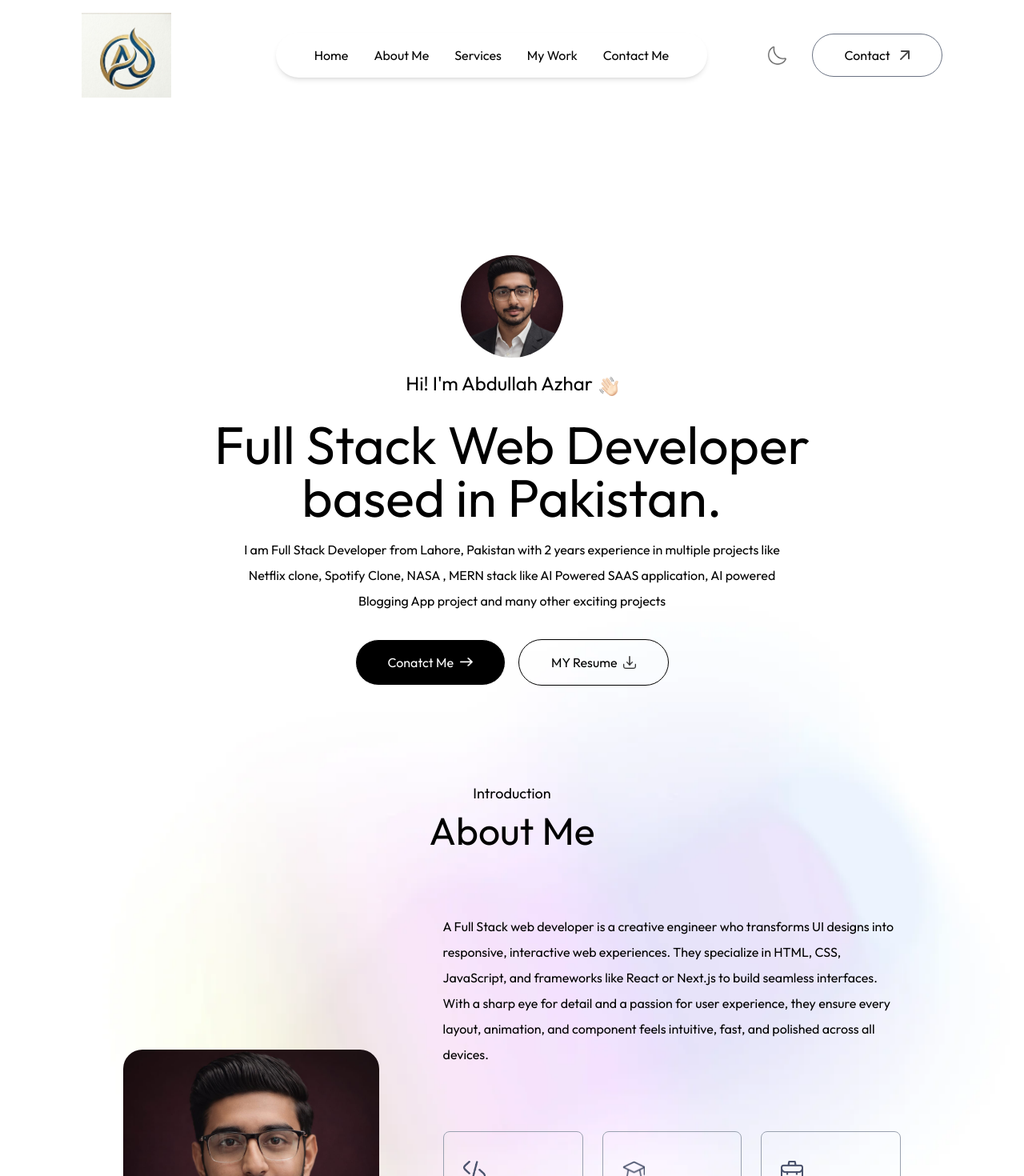
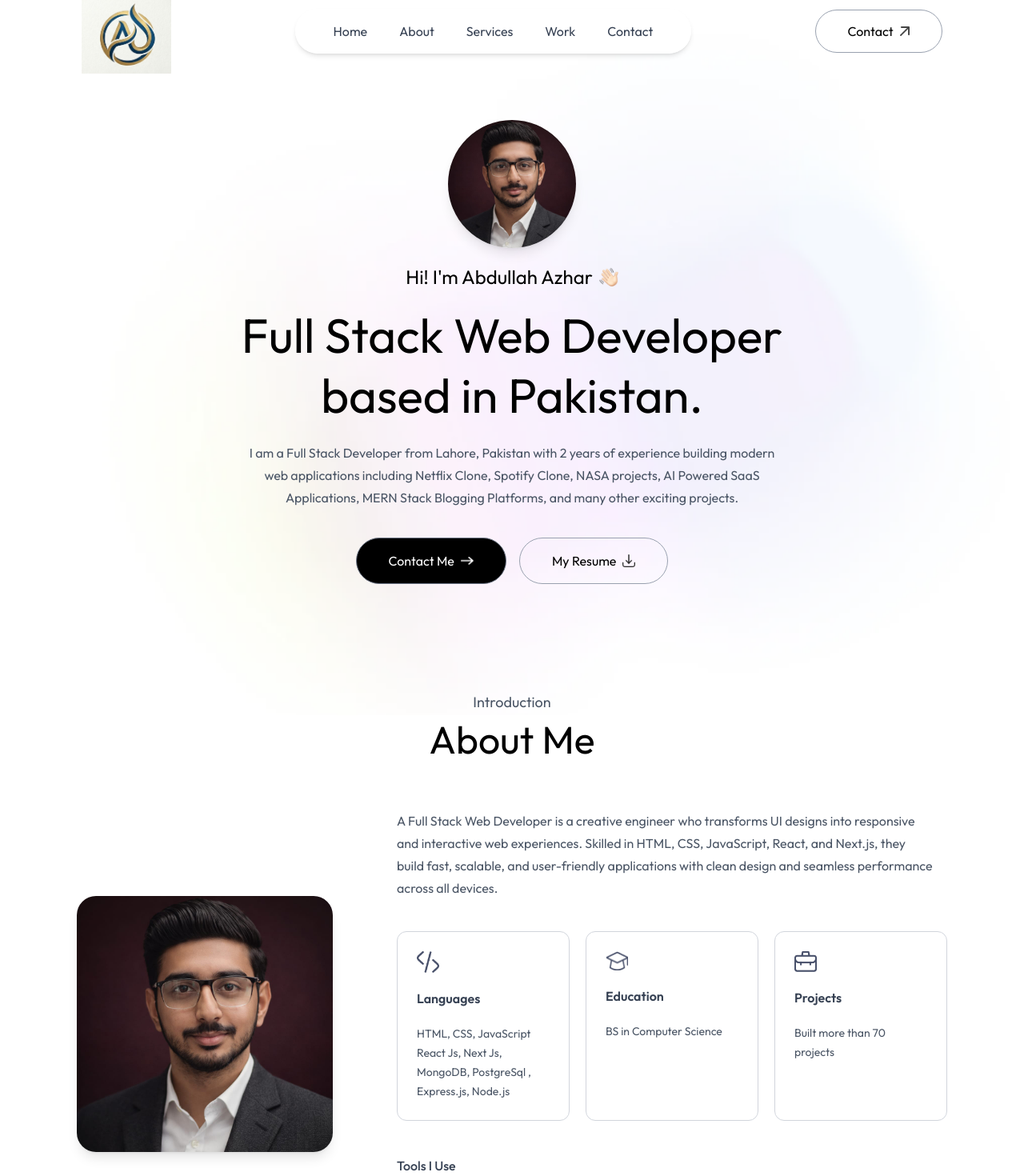
Before and after one commit to abdullahbilu2004-commits/Portfolio, a Next.js app: page / in a window 1280 px wide. Shown: the top 1470 px of the page at 80% size. Built offline with nearby package versions, Linux system fonts and the light colour scheme; a web font is replaced by a local one.

Commit message:
Optimized portfolio UI and responsive design

```diff
--- a/app/components/About.jsx
+++ b/app/components/About.jsx
@@ -1,50 +1,99 @@
-import React from 'react'
-import Image from 'next/image'
-import { assets, infoList, toolsData } from '@/assets/assets'
+import React from "react";
+import Image from "next/image";
+import { assets, infoList, toolsData } from "@/assets/assets";
 
 const About = () => {
-    return (
-        <div id='about' className='flex items-center flex-col scroll-mt-20 px-[12%] py-10'>
-            <h4 className='text-lg text-center mb-2'>Introduction</h4>
-            <h2 className='text-center text-5xl'>About Me</h2>
+  return (
+    <section
+      id="about"
+      className="w-11/12 max-w-6xl mx-auto scroll-mt-20 py-16 px-4 sm:px-6 lg:px-8"
+    >
+      {/* Heading */}
+      <div className="text-center">
+        <h4 className="text-lg font-Ovo text-gray-600">
+          Introduction
+        </h4>
 
-            <div className='flex w-full flex-row lg:flex-row gap-20 my-20 items-center'>
-                <div className='w-64 sm:w-80 max-w-none'>
-                    <Image src={assets.profilePic} alt='user' className='w-fill rounded-3xl' />
-                </div>
+        <h2 className="text-3xl sm:text-5xl font-Ovo mt-2">
+          About Me
+        </h2>
+      </div>
 
-                <div className='flex-1'>
-                    <p className="max-w-2xl mb-20">
-                        A Full Stack web developer is a creative engineer who transforms UI designs into responsive, interactive web experiences. They specialize in HTML, CSS, JavaScript, and frameworks like React or Next.js to build seamless interfaces. With a sharp eye for detail and a passion for user experience, they ensure every layout, animation, and component feels intuitive, fast, and polished across all devices.
-                    </p>
-                    <ul className='grid grid-cols-1 sm:grid-cols-3 gap-6 max-w-2xl'>
-                        {infoList.map(({ icon, iconDark, title, description }, index) => (
-                              <li key={index}
-                              className='border border-gray-400 p-6 rounded-lg cursor-pointer hover:bg-indigo-50 hover:shadow-xl transition-all duration-500'>
+      {/* Main Content */}
+      <div className="flex flex-col lg:flex-row items-center gap-14 lg:gap-20 mt-16">
 
-                                <Image className='mt-3 w-7' src={icon} alt={title} />
-                                <h3 className='my-4 font-semibold text-gray-700'>{title}</h3>
-                                <p className='text-gray-600 text-sm'>{description}</p>
-                            </li>
-                        ))}
-                    </ul>
+        {/* Profile Image */}
+        <div className="flex-shrink-0">
+          <Image
+            src={assets.profilePic}
+            alt="profile"
+            className="w-64 sm:w-80 rounded-3xl shadow-lg"
+          />
+        </div>
 
-                    <h4 className='my-6 text-gray-700'>Tools I use</h4>
-                    <ul className='flex items-center gap-3 md:gap-5'>
-                        {toolsData.map((tool,index)=>(
-                          <li key={index}
-                          className='flex justify-center items-center w-12 sm:w-14 hover:bg-indigo-50 hover:shadow-xl transition-all duration-500
-                           aspect-square border border-gray-400 rounded-lg cursor-pointer'>
-                            <Image src={tool} alt='tool' className='w-5 sm:w-7' />
+        {/* Right Content */}
+        <div className="flex-1">
 
-                          </li>
-                        ))}
-                    </ul>
+          {/* Description */}
+          <p className="text-gray-600 leading-7 max-w-2xl mb-10 text-sm sm:text-base">
+            A Full Stack Web Developer is a creative engineer who transforms
+            UI designs into responsive and interactive web experiences. Skilled
+            in HTML, CSS, JavaScript, React, and Next.js, they build fast,
+            scalable, and user-friendly applications with clean design and
+            seamless performance across all devices.
+          </p>
 
-                </div>
-            </div>
+          {/* Info Cards */}
+          <ul className="grid grid-cols-1 sm:grid-cols-2 lg:grid-cols-3 gap-5 max-w-3xl">
+            {infoList.map(
+              ({ icon, title, description }, index) => (
+                <li
+                  key={index}
+                  className="border border-gray-300 rounded-xl p-6 hover:-translate-y-1 hover:shadow-xl hover:bg-indigo-50 transition-all duration-500 cursor-pointer"
+                >
+                  <Image
+                    src={icon}
+                    alt={title}
+                    className="w-7"
+                  />
+
+                  <h3 className="my-4 font-semibold text-gray-700">
+                    {title}
+                  </h3>
+
+                  <p className="text-sm text-gray-600 leading-6">
+                    {description}
+                  </p>
+                </li>
+              )
+            )}
+          </ul>
+
+          {/* Tools Section */}
+          <div className="mt-10">
+            <h4 className="text-gray-700 font-medium mb-5">
+              Tools I Use
+            </h4>
+
+            <ul className="flex flex-wrap items-center gap-4">
+              {toolsData.map((tool, index) => (
+                <li
+                  key={index}
+                  className="flex items-center justify-center w-12 sm:w-14 aspect-square border border-gray-300 rounded-xl hover:-translate-y-1 hover:bg-indigo-50 hover:shadow-lg transition-all duration-500 cursor-pointer"
+                >
+                  <Image
+                    src={tool}
+                    alt="tool"
+                    className="w-5 sm:w-7"
+                  />
+                </li>
+              ))}
+            </ul>
+          </div>
         </div>
-    )
-}
+      </div>
+    </section>
+  );
+};
 
-export default About
+export default About;
--- a/app/components/Contact.jsx
+++ b/app/components/Contact.jsx
@@ -1,34 +1,108 @@
-import { assets } from '@/assets/assets'
-import Image from 'next/image'
-import React from 'react'
+// import { assets } from '@/assets/assets'
+// import Image from 'next/image'
+// import React from 'react'
+
+// const Contact = () => {
+//     return (
+
+//         <div id='contact' className='flex items-center flex-col scroll-mt-20
+//         px-[12%] py-10 bg-[url("/footer-bg-color.png")] bg-no-repeat bg-center bg-gray-50'>
+
+//             <h4 className='text-lg text-center mb-2'>Connect With Me</h4>
+//             <h2 className='text-center text-5xl'>Get In Touch</h2>
+
+//             <p className="text-center max-w-2xl mx-auto mt-12 mb-12">
+//                 Let's connect and bring your ideas to life. Whether it's a project, collaboration, or just a hello — I'm always open.
+//             </p>
+
+//             <form className='max-w-2xl mx-auto'>
+//                 <div className='grid grid-cols-2 gap-6 mt-10 mb-8'>
+//                     <input className='flex-1 rounded-md p-3 border-[0.5px] bg-white border-gray-400 outline-none ' type="text" placeholder='Enter your Name ' required />
+//                     <input className='flex-1 rounded-md p-3 border-[0.5px] bg-white border-gray-400 outline-none ' type="email" placeholder='Enter your Email ' required />
+//                 </div>
+//                 <textarea rows={6} placeholder='Enter your message' required
+//                 className='flex-1 p-4 border-[0.5px] bg-white border-gray-400 outline-none mb-6 w-full '></textarea>
+//                 <button type='Submit' className='py-3 px-8 w-max flex items-center justify-between gap-2 bg-black cursor-pointer
+//                 text-white rounded-full mx-auto hover:bg-black duration-500'>Submit Now <Image src={assets.right_arrow_white} alt='' className='w-4' /> </button>
+
+//             </form>
+
+//         </div>
+//     )
+// }
+
+// export default Contact
+
+import { assets } from "@/assets/assets";
+import Image from "next/image";
+import React from "react";
 
 const Contact = () => {
-    return (
+  return (
+    <section
+      id="contact"
+      className='w-full scroll-mt-20 px-4 sm:px-6 lg:px-[12%] py-16 bg-[url("/footer-bg-color.png")] bg-no-repeat bg-center bg-gray-50'
+    >
+      {/* Heading */}
+      <div className="text-center">
+        <h4 className="text-lg font-Ovo text-gray-600">
+          Connect With Me
+        </h4>
 
-        <div id='contact' className='flex items-center flex-col scroll-mt-20
-        px-[12%] py-10 bg-[url("/footer-bg-color.png")] bg-no-repeat bg-center bg-gray-50'>
+        <h2 className="text-3xl sm:text-5xl font-Ovo mt-2">
+          Get In Touch
+        </h2>
 
-            <h4 className='text-lg text-center mb-2'>Connect With Me</h4>
-            <h2 className='text-center text-5xl'>Get In Touch</h2>
+        <p className="max-w-2xl mx-auto mt-6 text-gray-600 leading-7 text-sm sm:text-base">
+          Let’s connect and bring your ideas to life. Whether it’s a
+          project, collaboration, or just a hello — I’m always open.
+        </p>
+      </div>
 
-            <p className="text-center max-w-2xl mx-auto mt-12 mb-12">
-                Let's connect and bring your ideas to life. Whether it's a project, collaboration, or just a hello — I'm always open.
-            </p>
+      {/* Form */}
+      <form className="max-w-2xl mx-auto mt-12">
 
-            <form className='max-w-2xl mx-auto'>
-                <div className='grid grid-cols-2 gap-6 mt-10 mb-8'>
-                    <input className='flex-1 rounded-md p-3 border-[0.5px] bg-white border-gray-400 outline-none ' type="text" placeholder='Enter your Name ' required />
-                    <input className='flex-1 rounded-md p-3 border-[0.5px] bg-white border-gray-400 outline-none ' type="email" placeholder='Enter your Email ' required />
-                </div>
-                <textarea rows={6} placeholder='Enter your message' required
-                className='flex-1 p-4 border-[0.5px] bg-white border-gray-400 outline-none mb-6 w-full '></textarea>
-                <button type='Submit' className='py-3 px-8 w-max flex items-center justify-between gap-2 bg-black cursor-pointer
-                text-white rounded-full mx-auto hover:bg-black duration-500'>Submit Now <Image src={assets.right_arrow_white} alt='' className='w-4' /> </button>
+        {/* Inputs */}
+        <div className="grid grid-cols-1 sm:grid-cols-2 gap-5 mb-6">
+          <input
+            type="text"
+            placeholder="Enter your name"
+            required
+            className="w-full p-3 rounded-lg border border-gray-300 bg-white outline-none focus:border-black transition"
+          />
 
-            </form>
+          <input
+            type="email"
+            placeholder="Enter your email"
+            required
+            className="w-full p-3 rounded-lg border border-gray-300 bg-white outline-none focus:border-black transition"
+          />
+        </div>
 
-        </div>
-    )
-}
+        {/* Message */}
+        <textarea
+          rows={6}
+          placeholder="Enter your message"
+          required
+          className="w-full p-4 rounded-lg border border-gray-300 bg-white outline-none resize-none mb-6 focus:border-black transition"
+        ></textarea>
 
-export default Contact
+        {/* Button */}
+        <button
+          type="submit"
+          className="mx-auto flex items-center gap-2 bg-black text-white px-8 py-3 rounded-full hover:bg-gray-800 transition duration-500"
+        >
+          Submit Now
+
+          <Image
+            src={assets.right_arrow_white}
+            alt="arrow"
+            className="w-4"
+          />
+        </button>
+      </form>
+    </section>
+  );
+};
+
+export default Contact;
--- a/app/components/Header.jsx
+++ b/app/components/Header.jsx
@@ -1,39 +1,78 @@
-import { assets } from '@/assets/assets'
-import Image from 'next/image'
-import React from 'react'
+import { assets } from "@/assets/assets";
+import Image from "next/image";
+import React from "react";
 
 const Header = () => {
   return (
-    <div className='w-11/12 max-w-3xl text-center  mx-auto flex flex-col h-screen items-center justify-center gap-4'>
-        <div className='mt-[100px]'>
-      <Image src={assets.profilePic} alt='profile_img'
-      className='rounded-full w-32' />
+    <section
+      id="top"
+      className="w-11/12 max-w-4xl mx-auto min-h-screen flex flex-col items-center justify-center text-center gap-5 px-4"
+    >
+      {/* Profile Image */}
+      <div className="mt-16 sm:mt-20">
+        <Image
+          src={assets.profilePic}
+          alt="profile"
+          className="rounded-full w-28 sm:w-32 lg:w-40 shadow-lg"
+          priority
+        />
       </div>
-         <h3 className='flex items-end gap-2 text-xl md:text-2xl mb-3 font-Ovo'>
-        Hi! I'm Abdullah Azhar <Image src={assets.hand_icon} className='w-6' alt='' />
-        </h3>
-        <h1 className='text-3xl fotn-Ovo sm:text-6xl lg:text-[66px]'>
-            Full Stack Web Developer based in Pakistan.
-            </h1>
 
-            <p className='max-w-2xl mx-auto font-Ovo'>
-                I am Full Stack Developer from Lahore, Pakistan with 2 years experience in multiple
-                projects like Netflix clone, Spotify Clone, NASA , MERN stack  like AI Powered SAAS application, AI powered Blogging App   project and many other exciting projects
-            </p>
+      {/* Intro */}
+      <h3 className="flex items-center gap-2 text-lg sm:text-xl md:text-2xl font-Ovo">
+        Hi! I'm Abdullah Azhar
+        <Image
+          src={assets.hand_icon}
+          alt="hand-icon"
+          className="w-5 sm:w-6"
+        />
+      </h3>
 
-            <div className='flex flex-col sm:flex-row items-center mt-4 gap-4'>
-                <a href="#contact" className=' flex gap-2 items-center px-10 py-3 text-white border-white bg-black rounded-full border border-gary-500'>
-                    Conatct Me <Image src={assets.right_arrow_white} alt='' className='w-4' /></a>
+      {/* Main Heading */}
+      <h1 className="text-3xl sm:text-5xl lg:text-6xl font-Ovo leading-tight">
+        Full Stack Web Developer <br className="hidden sm:block" />
+        based in Pakistan.
+      </h1>
 
-                      <a href='/AbdullahCV.pdf' download className=' flex gap-2 items-center px-10 py-3  rounded-full border border-gary-500'>
-                    MY Resume  <Image src={assets.download_icon} alt='' className='w-4' /></a>
+      {/* Description */}
+      <p className="max-w-2xl text-sm sm:text-base text-gray-600 font-Ovo leading-7">
+        I am a Full Stack Developer from Lahore, Pakistan with 2 years of
+        experience building modern web applications including Netflix Clone,
+        Spotify Clone, NASA projects, AI Powered SaaS Applications, MERN Stack
+        Blogging Platforms, and many other exciting projects.
+      </p>
 
+      {/* Buttons */}
+      <div className="flex flex-col sm:flex-row items-center gap-4 mt-4">
+        {/* Contact Button */}
+        <a
+          href="#contact"
+          className="flex items-center gap-2 px-8 sm:px-10 py-3 bg-black text-white rounded-full border border-gray-500 hover:bg-gray-800 transition"
+        >
+          Contact Me
+          <Image
+            src={assets.right_arrow_white}
+            alt="arrow"
+            className="w-4"
+          />
+        </a>
 
-            </div>
+        {/* Resume Button */}
+        <a
+          href="/AbdullahCV.pdf"
+          download
+          className="flex items-center gap-2 px-8 sm:px-10 py-3 rounded-full border border-gray-400 hover:bg-gray-100 transition"
+        >
+          My Resume
+          <Image
+            src={assets.download_icon}
+            alt="download"
+            className="w-4"
+          />
+        </a>
+      </div>
+    </section>
+  );
+};
 
-
-    </div>
-  )
-}
-
-export default Header
+export default Header;
--- a/app/components/NavBar.jsx
+++ b/app/components/NavBar.jsx
@@ -1,99 +1,159 @@
 "use client";
+
 import { assets } from "@/assets/assets";
 import Image from "next/image";
 import React, { useEffect, useRef, useState } from "react";
 
 const NavBar = () => {
   const [isScroll, setIsScroll] = useState(false);
+
   const sideMenuRef = useRef();
 
+  // Open Menu
   const openMenu = () => {
-    sideMenuRef.current.style.transform = "translateX(-16rem)";
+    sideMenuRef.current.style.right = "0";
   };
 
+  // Close Menu
   const closeMenu = () => {
-    sideMenuRef.current.style.transform = "translateX(16rem)";
+    sideMenuRef.current.style.right = "-16rem";
   };
 
+  // Navbar Scroll Effect
   useEffect(() => {
     const handleScroll = () => {
-      if (window.scrollY > 50) {
-        setIsScroll(true);
-      } else {
-        setIsScroll(false);
-      }
+      setIsScroll(window.scrollY > 50);
     };
 
     window.addEventListener("scroll", handleScroll);
+
     return () => window.removeEventListener("scroll", handleScroll);
   }, []);
 
+  const navLinks = [
+    { name: "Home", link: "#top" },
+    { name: "About", link: "#about" },
+    { name: "Services", link: "#services" },
+    { name: "Work", link: "#work" },
+    { name: "Contact", link: "#contact" },
+  ];
+
   return (
     <>
-      {/* Background banner blur */}
-      <div className="w-11/12 fixed right-0 top-0 -z-10 translate-y-[80%]">
-        <Image src={assets.header_bg_color} alt="banner-color" className="w-full" />
+      {/* Background Blur */}
+      <div className="w-11/12 fixed right-0 top-0 -z-10 opacity-50">
+        <Image
+          src={assets.header_bg_color}
+          alt="bg"
+          className="w-full"
+        />
       </div>
 
-      {/* Main Nav */}
+      {/* Navbar */}
       <nav
-        className={`w-full  px-5 lg:px-8 xl:px-[8%] py-4 flex items-center justify-between z-50 transition-all duration-500 ${isScroll ? "bg-white bg-opacity-80 backdrop-blur-md shadow-md" : ""
-          }`}
+        className={`fixed top-[-30px] left-0 w-full flex items-center justify-between px-5 sm:px-8 lg:px-[8%] py-4 z-50 transition-all duration-500 ${
+          isScroll
+            ? "bg-white/80 backdrop-blur-lg shadow-sm"
+            : "bg-transparent"
+        }`}
       >
         {/* Logo */}
         <a href="#top">
-          <Image src={assets.OGlogo} alt="Logo" className="w-28 cursor-pointer mr-14" />
+          <Image
+            src={assets.OGlogo}
+            alt="logo"
+            className="w-24 sm:w-28 cursor-pointer"
+          />
         </a>
 
-        {/* Nav Links */}
-       <ul
-  className={`hidden md:flex items-center gap-6 lg:gap-8 px-12 py-3 transition-all duration-500 ${
-    isScroll ? "bg-white " : "bg-white shadow-md rounded-full"
-  }`}
->
-
-          <li><a href="#top" className="font-Ovo">Home</a></li>
-          <li><a href="#about" className="font-Ovo">About Me</a></li>
-          <li><a href="#services" className="font-Ovo">Services</a></li>
-          <li><a href="#work" className="font-Ovo">My Work</a></li>
-          <li><a href="#contact" className="font-Ovo">Contact Me</a></li>
+        {/* Desktop Menu */}
+        <ul
+          className={`hidden md:flex items-center gap-6 lg:gap-10 px-8 lg:px-12 py-3 rounded-full transition-all duration-500 ${
+            isScroll
+              ? "bg-white shadow-sm"
+              : "bg-white/90 shadow-md"
+          }`}
+        >
+          {navLinks.map((item, index) => (
+            <li key={index}>
+              <a
+                href={item.link}
+                className="font-Ovo text-gray-700 hover:text-pink-500 transition"
+              >
+                {item.name}
+              </a>
+            </li>
+          ))}
         </ul>
 
-        {/* Right Side Buttons */}
+        {/* Right Side */}
         <div className="flex items-center gap-4">
-          {/* Theme Toggle */}
-          <button className="cursor-pointer">
-            <Image src={assets.moon_icon} alt="toggle-icon" className="w-6" />
+
+          {/* Dark Mode Button Commented */}
+          {/*
+          <button>
+            <Image
+              src={assets.moon_icon}
+              alt="theme"
+              className="w-6 cursor-pointer"
+            />
           </button>
+          */}
 
           {/* Contact Button */}
           <a
-            className="hidden lg:flex gap-3 px-10 py-2.5 border font-Ovo border-gray-500 items-center rounded-full ml-4"
             href="#contact"
+            className="hidden lg:flex items-center gap-2 px-6 xl:px-10 py-2.5 border border-gray-400 rounded-full font-Ovo hover:bg-gray-100 transition"
           >
-            Contact <Image src={assets.arrow_icon} alt="Arrow" className="w-3" />
+            Contact
+            <Image
+              src={assets.arrow_icon}
+              alt="arrow"
+              className="w-3"
+            />
           </a>
 
-          {/* Mobile Menu Button */}
-          <button className="block md:hidden cursor-pointer" onClick={openMenu}>
-            <Image src={assets.menu_black} alt="menu-black" className="w-6" />
+          {/* Mobile Menu Icon */}
+          <button
+            className="md:hidden"
+            onClick={openMenu}
+          >
+            <Image
+              src={assets.menu_black}
+              alt="menu"
+              className="w-6 cursor-pointer"
+            />
           </button>
         </div>
 
-        {/* ------------------- Mobile Menu ------------------- */}
+        {/* Mobile Menu */}
         <ul
           ref={sideMenuRef}
-          onClick={closeMenu}
-          className="flex md:hidden flex-col py-20 px-10 fixed top-0 bottom-0 -right-64 gap-4 w-64 h-screen bg-rose-50 transition duration-500"
+          className="md:hidden fixed top-0 -right-64 w-64 h-screen bg-white flex flex-col gap-6 px-10 py-20 z-50 transition-all duration-500 shadow-2xl"
         >
-          <div className="absolute top-6 right-6">
-            <Image src={assets.close_black} alt="close" className="w-5 cursor-pointer" />
+          {/* Close Button */}
+          <div
+            className="absolute top-6 right-6"
+            onClick={closeMenu}
+          >
+            <Image
+              src={assets.close_black}
+              alt="close"
+              className="w-5 cursor-pointer"
+            />
           </div>
-          <li><a href="#top" onClick={closeMenu} className="font-Ovo">Home</a></li>
-          <li><a href="#about" onClick={closeMenu} className="font-Ovo">About Me</a></li>
-          <li><a href="#services" onClick={closeMenu} className="font-Ovo">Services</a></li>
-          <li><a href="#work" onClick={closeMenu} className="font-Ovo">My Work</a></li>
-          <li><a href="#contact" onClick={closeMenu} className="font-Ovo">Contact Me</a></li>
+
+          {navLinks.map((item, index) => (
+            <li key={index}>
+              <a
+                href={item.link}
+                onClick={closeMenu}
+                className="font-Ovo text-gray-700"
+              >
+                {item.name}
+              </a>
+            </li>
+          ))}
         </ul>
       </nav>
     </>
```
Also changed, not shown: app/components/Footer.jsx (+89 -23 lines).
